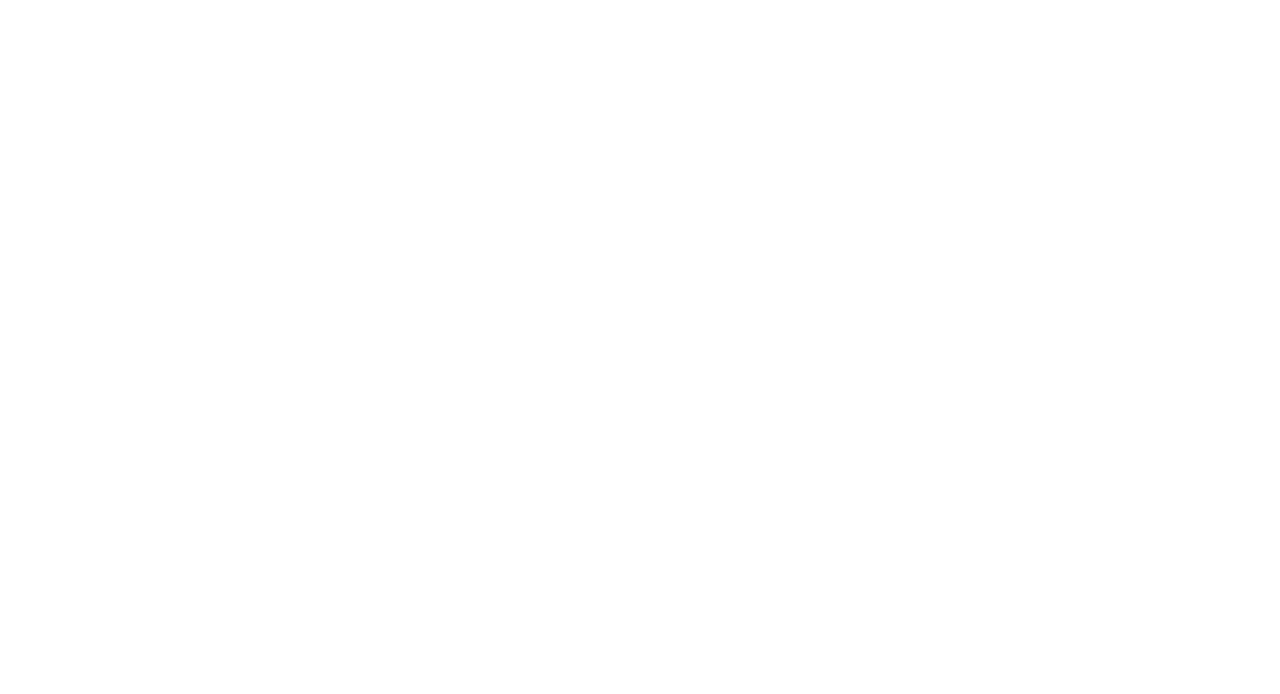
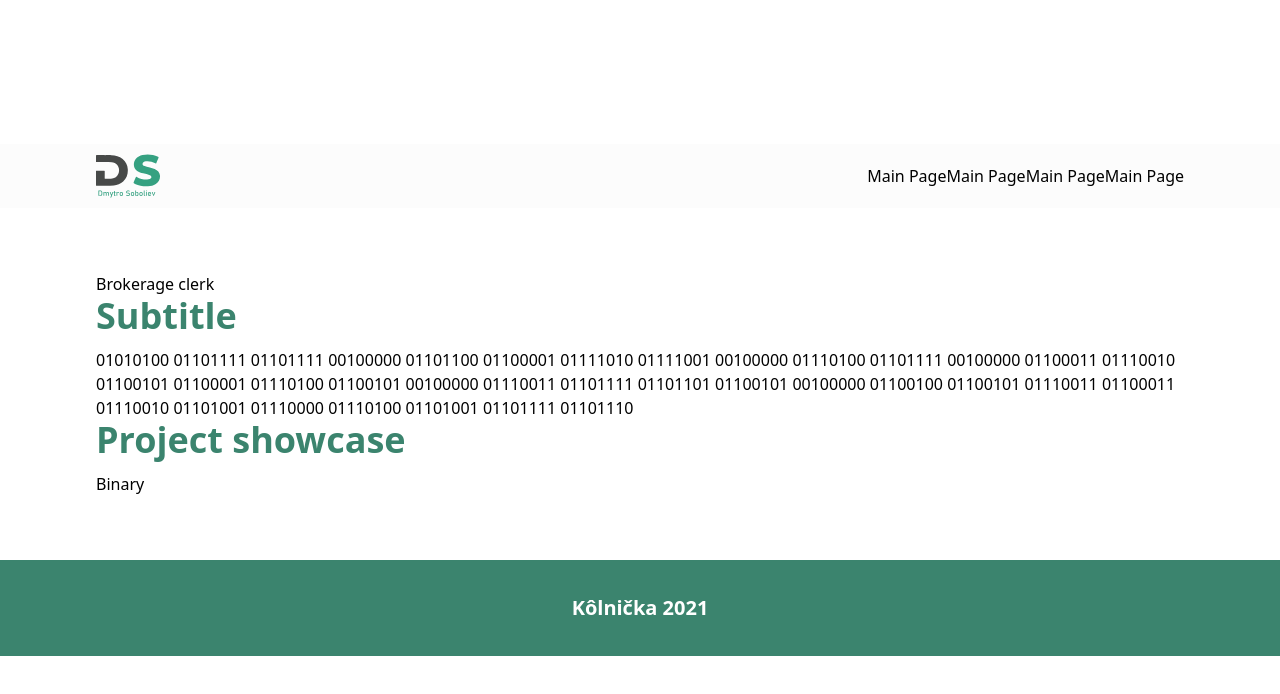
Before and after one commit to Sobanim/Portfolio, a Next.js app: page /projects/brokerage-clerk in a window 1280 px wide. Shown: the top 694 px of the page. Built offline with nearby package versions, Linux system fonts and the light colour scheme.

Commit message:
Working on projects section

```diff
--- a/data/projects.json
+++ b/data/projects.json
@@ -2,11 +2,7 @@
   {
     "id": "hakkastack",
     "name": "Hakkastack",
-    "position": "Trainee Architect 3000",
-    "company": "CN Group",
     "description": "Innovation, R&D and long-term service delivery in Bespoke Software Development, Quality Assurance, Added Value IT Consulting and Mechanical Design Engineering",
-    "timeStart": "2006-03-10",
-    "timeEnd": "2012-11-24",
     "technologies": ["CSS", "React", "HTML", "JavaScript", "MySQL", "Git"],
     "images": [
       "/images/project-showcase.jpg",
@@ -17,11 +13,7 @@
   {
     "id": "sky-is-the-limit",
     "name": "Sky is the limit",
-    "position": "Junior Architect 5000",
-    "company": "Filip Horvath",
     "description": "Description not needed. Take a look at technologies. Kneel before me.",
-    "timeStart": "2019-03-09",
-    "timeEnd": "2020-10-20",
     "technologies": [
       "AWS",
       "React",
@@ -47,11 +39,7 @@
   {
     "id": "ice-cream-castle-extra",
     "name": "Ice Cream Castle Extra",
-    "position": "Medium Architect 7000",
-    "company": "Sweets and Diabetes",
     "description": "After this job I got Diabetes. Not sweet.",
-    "timeStart": "2019-11-29",
-    "timeEnd": "2021-11-12",
     "technologies": [
       "Cake",
       "Twix",
@@ -71,11 +59,7 @@
   {
     "id": "brokerage-clerk",
     "name": "Brokerage clerk",
-    "position": "Super Architect 9000",
-    "company": "Enrich Garden Services",
     "description": "01010100 01101111 01101111 00100000 01101100 01100001 01111010 01111001 00100000 01110100 01101111 00100000 01100011 01110010 01100101 01100001 01110100 01100101 00100000 01110011 01101111 01101101 01100101 00100000 01100100 01100101 01110011 01100011 01110010 01101001 01110000 01110100 01101001 01101111 01101110",
-    "timeStart": "2021-05-25",
-    "timeEnd": "2021-07-16",
     "technologies": ["Binary"],
     "images": [
       "/images/project-showcase.jpg",
--- a/lib/projects.ts
+++ b/lib/projects.ts
@@ -1,9 +1,20 @@
 import projects from '../data/projects.json';
 
 export function getAllProjectIds() {
-  return {};
+  return projects.map((project) => {
+    return {
+      params: {
+        id: project.id,
+      },
+    };
+  });
 }
 
 export function getProjectData(id: string) {
-  return {};
+  const project = projects.find((project) => project.id === id);
+
+  return {
+    id,
+    ...project,
+  };
 }
--- a/src/components/ProjectColumnItem.tsx
+++ b/src/components/ProjectColumnItem.tsx
@@ -13,7 +13,7 @@
       : 'lg:text-right lg:mr-16 lg:mb-20';
   return (
     <div className={`${ClassNames} text-center mb-8`}>
-      <Link href="">
+      <Link href={`/projects/${project.id}`}>
         <a className="font-bold text-lg text-customGreen leading-10">
           {project.name}
         </a>
--- a/src/pages/projects/[id].tsx
+++ b/src/pages/projects/[id].tsx
@@ -1,5 +1,47 @@
-function ProjectDetail() {
-  return <div />;
+import { GetStaticPaths, GetStaticProps } from 'next';
+import { getAllProjectIds, getProjectData } from '../../../lib/projects';
+import Layout from '../../components/Layout';
+import Subtitle from '../../components/Subtitle';
+import { Project } from '../../types';
+
+type Props = {
+  projectData: Project;
+};
+
+function ProjectDetail({ projectData }: Props) {
+  return (
+    <Layout title={`Project | ${projectData.name}`}>
+      <h1>{projectData.name}</h1>
+      <Subtitle subtitle="Subtitle" />
+
+      <p>{projectData.description}</p>
+
+      <Subtitle subtitle="Project showcase" />
+      <div>
+        {projectData.technologies.map((technology) => (
+          <span key={technology}>{technology}</span>
+        ))}
+      </div>
+    </Layout>
+  );
 }
 
+export const getStaticPaths: GetStaticPaths = async () => {
+  const paths = getAllProjectIds();
+  return {
+    paths,
+    fallback: false,
+  };
+};
+
+export const getStaticProps: GetStaticProps = async ({ params }) => {
+  const projectData = getProjectData(params?.id as string);
+
+  return {
+    props: {
+      projectData,
+    },
+  };
+};
+
 export default ProjectDetail;
```
